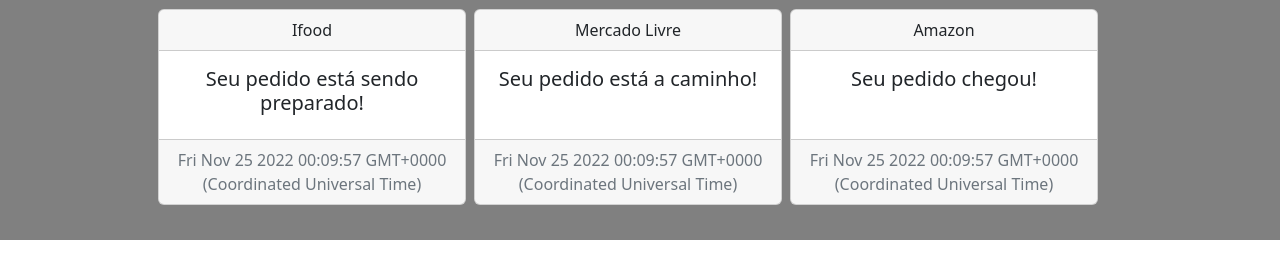
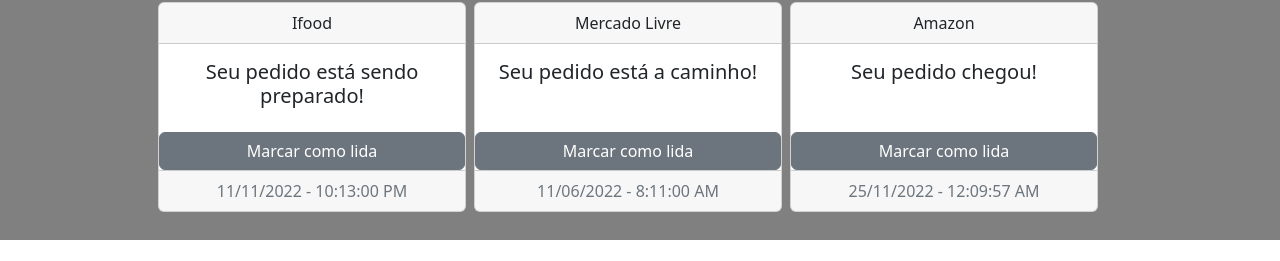
Before and after one commit to ajhopf/devInHouse-exercises-s08, an Angular app: page / in a window 1280 px wide. Shown: the part 367-628 px from the top of the page. Built offline with nearby package versions, Linux system fonts and the light colour scheme.

Commit message:
ex8, ex9 - cria arquivo notifications e add btn

```diff
--- a/src/app/components/notification-list/notification-list.component.html
+++ b/src/app/components/notification-list/notification-list.component.html
@@ -5,7 +5,14 @@
       <div class="card-body">
         <h5 class="card-title">{{ item.text }}</h5>
       </div>
-      <div class="card-footer text-muted">{{ item.createdAt }}</div>
+      <button class="btn btn-secondary" (click)="readNotification(item)">
+        Marcar como lida
+      </button>
+
+      <div class="card-footer text-muted">
+        {{ item.createdAt.toLocaleDateString("pt-BR") }} -
+        {{ item.createdAt.toLocaleTimeString() }}
+      </div>
     </li>
   </ul>
 </section>
--- a/src/app/components/notification-list/notification-list.component.ts
+++ b/src/app/components/notification-list/notification-list.component.ts
@@ -1,4 +1,5 @@
 import { Component } from '@angular/core';
+import { NOTIFICATIONS } from 'src/app/constants/notifications';
 
 @Component({
   selector: 'ntap-notification-list',
@@ -6,19 +7,11 @@
   styleUrls: ['./notification-list.component.scss']
 })
 export class NotificationListComponent {
-  notifications = [
-    {
-      title: 'Ifood',
-      text: 'Seu pedido está sendo preparado!',
-      createdAt: new Date()
-    },{
-    title: 'Mercado Livre',
-    text: 'Seu pedido está a caminho!',
-    createdAt: new Date()
-    },{
-    title: 'Amazon',
-    text: 'Seu pedido chegou!',
-    createdAt: new Date()
-    }
-  ]
+  notifications = NOTIFICATIONS;
+
+  readNotification(item: any): void {
+    console.log(item);
+    item.read = true;
+    console.log(item);
+  }
 }
--- /dev/null
+++ b/src/app/constants/notifications.ts
@@ -0,0 +1,18 @@
+export const NOTIFICATIONS = [
+  {
+    title: 'Ifood',
+    text: 'Seu pedido está sendo preparado!',
+    createdAt: new Date(2022, 10, 11, 22, 13),
+    read: false
+  }, {
+    title: 'Mercado Livre',
+    text: 'Seu pedido está a caminho!',
+    createdAt: new Date(2022, 5, 11, 8, 11),
+    read: false
+  }, {
+    title: 'Amazon',
+    text: 'Seu pedido chegou!',
+    createdAt: new Date(),
+    read: false
+  }
+];
```
